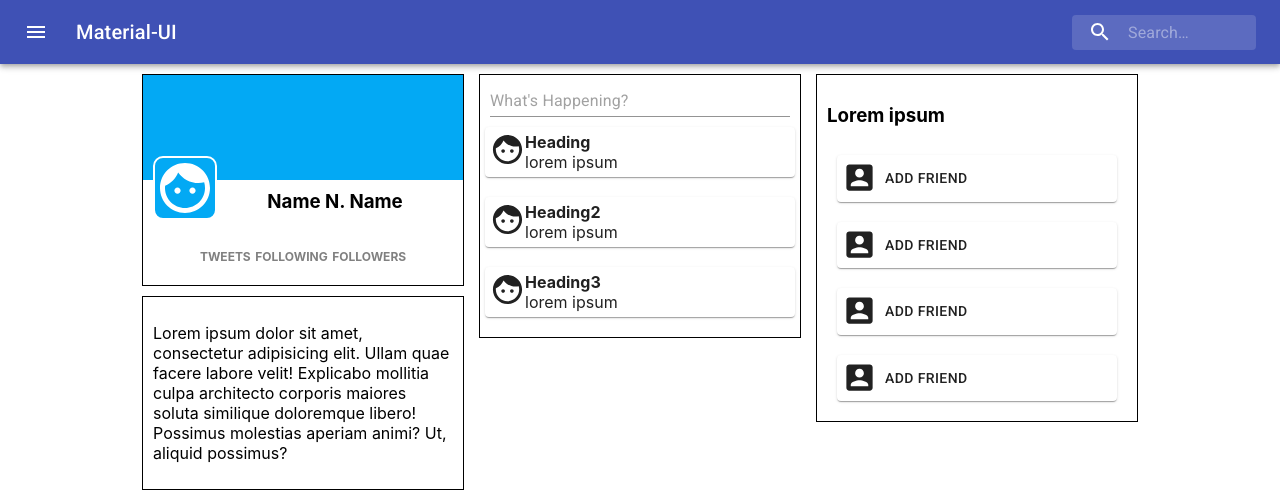
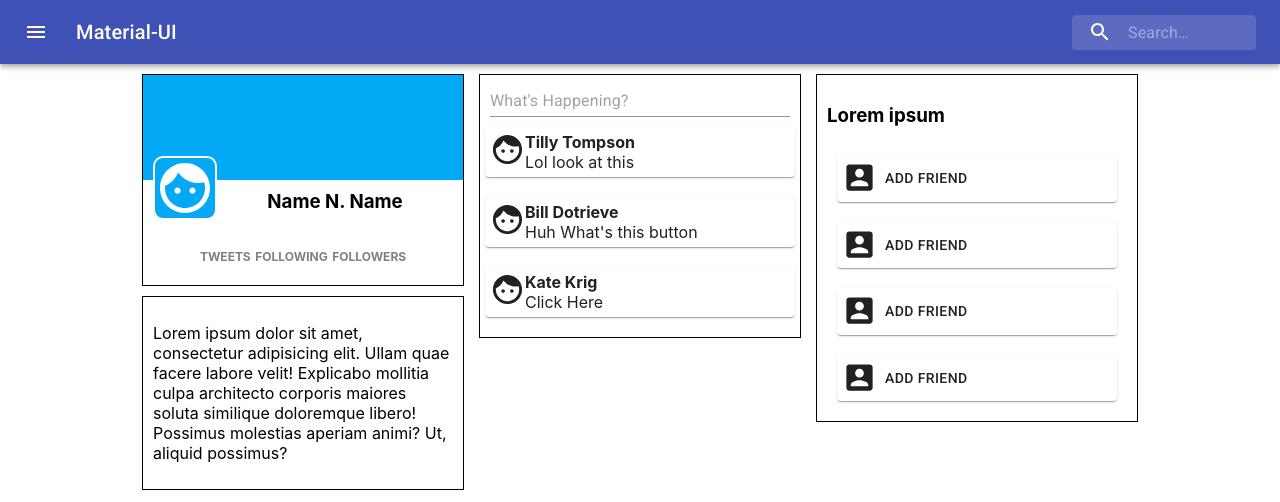
Before and after one commit to meganschultepdx/react-twitter-clone, a React (Create React App) app: page / in a window 1280 px wide. Shown: the top 502 px of the page. Built offline with nearby package versions, Linux system fonts and the light colour scheme.

Commit message:
add looping

```diff
--- a/src/tweetflow/Tweetflow.jsx
+++ b/src/tweetflow/Tweetflow.jsx
@@ -20,23 +20,34 @@ const useStyles = makeStyles(theme => ({
 }));
 
 
+
+let tweets = [
+  {
+    heading: 'Tilly Tompson',
+    text: 'Lol look at this'
+  },
+  {
+    heading: 'Bill Dotrieve',
+    text: "Huh What's this button"
+  },
+  {
+    heading: 'Kate Krig',
+    text: 'Click Here'
+  }
+];
+
 function Tweetflow() {
   const classes = useStyles();
   return (
     <div className={classes.tweetflow}>
 
       <TextField className={classes.textinput} type="text" placeholder="What's Happening?" />
-      <Tweet
-      heading="Heading"
-      text="lorem ipsum"/>
-      <Tweet
-      heading="Heading2"
-      text="lorem ipsum"/>
-
-      <Tweet
-      heading="Heading3"
-      text="lorem ipsum"/>
-
+      {tweets.map((tweet, index) =>
+        <Tweet
+          heading={tweet.heading}
+          text={tweet.text}
+          key={index} />
+      )}
     </div>
   );
 }
```
